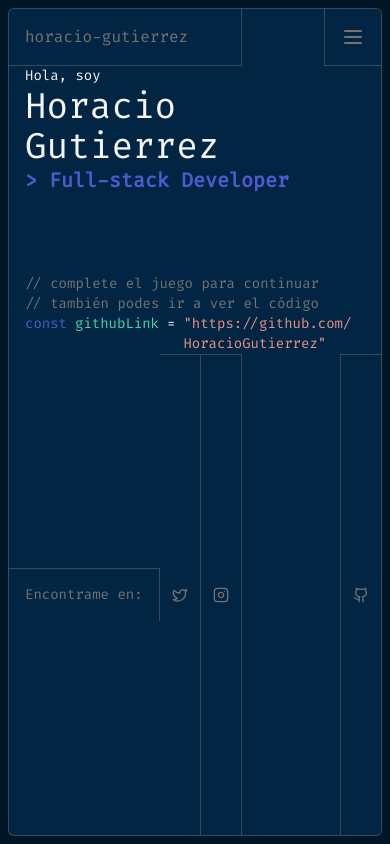
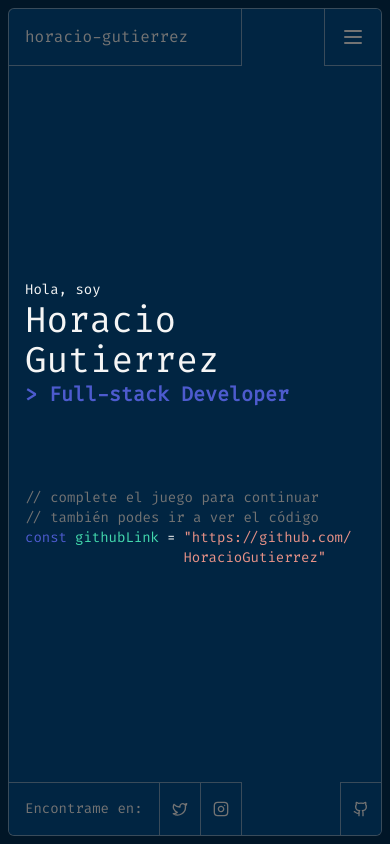
Before and after one commit to HoracioGutierrez/vs-code-portfolio, a Next.js app: page / in a window 390 px wide. Built offline with nearby package versions, Linux system fonts and the light colour scheme; what tailwindcss-motion would draw is missing.

Commit message:
refactor(layout): adjust grid layout and update drawer visibility breakpoint

```diff
--- a/app/(pages-layout)/(without-sidebar)/(home)/page.tsx
+++ b/app/(pages-layout)/(without-sidebar)/(home)/page.tsx
@@ -3,7 +3,11 @@ import Link from "next/link";
 
 function HomePage() {
   return (
-    <div className={cn("grid place-content-center col-start-1 -col-end-1")}>
+    <div
+      className={cn(
+        "grid place-content-center col-start-1 -col-end-1 row-start-2 row-end-4"
+      )}
+    >
       <div className="flex flex-col gap-20 px-4">
         <div>
           <p className="text-sm lg:text-base transition-all">Hola, soy</p>
--- a/features/laytout/components/MainEditor.tsx
+++ b/features/laytout/components/MainEditor.tsx
@@ -12,10 +12,7 @@ function MainEditor({ children }: Readonly<{ children: React.ReactNode }>) {
     >
       <MainEditorHeader />
       <MainEditorContent>{children}</MainEditorContent>
-      {/*
-
       <MainEditorDrawer />
-       */}
       <MainEditorFooter />
     </ContainerWithBorder>
   );
--- a/features/laytout/components/MainEditorDrawer.tsx
+++ b/features/laytout/components/MainEditorDrawer.tsx
@@ -11,7 +11,7 @@ const firaCode = Fira_Code({ weight: "400", subsets: ["latin"] });
 
 function MainEditorDrawer() {
   const { drawerOpen }: any = useLayout();
-  const isDrawerVisible = useMedia("(max-width: 768px)", false) && drawerOpen;
+  const isDrawerVisible = useMedia("(max-width: 1024px)", false) && drawerOpen;
 
   if (!isDrawerVisible) return null;
 
```
